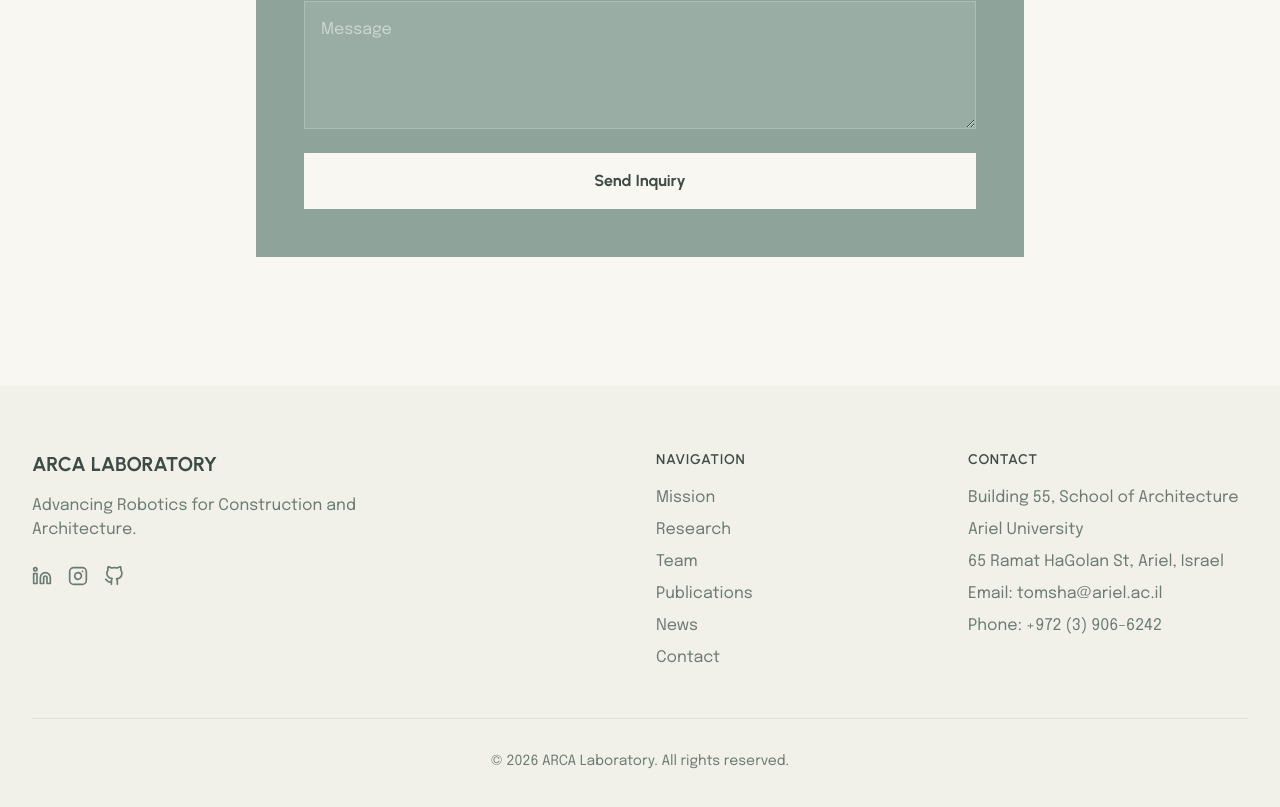
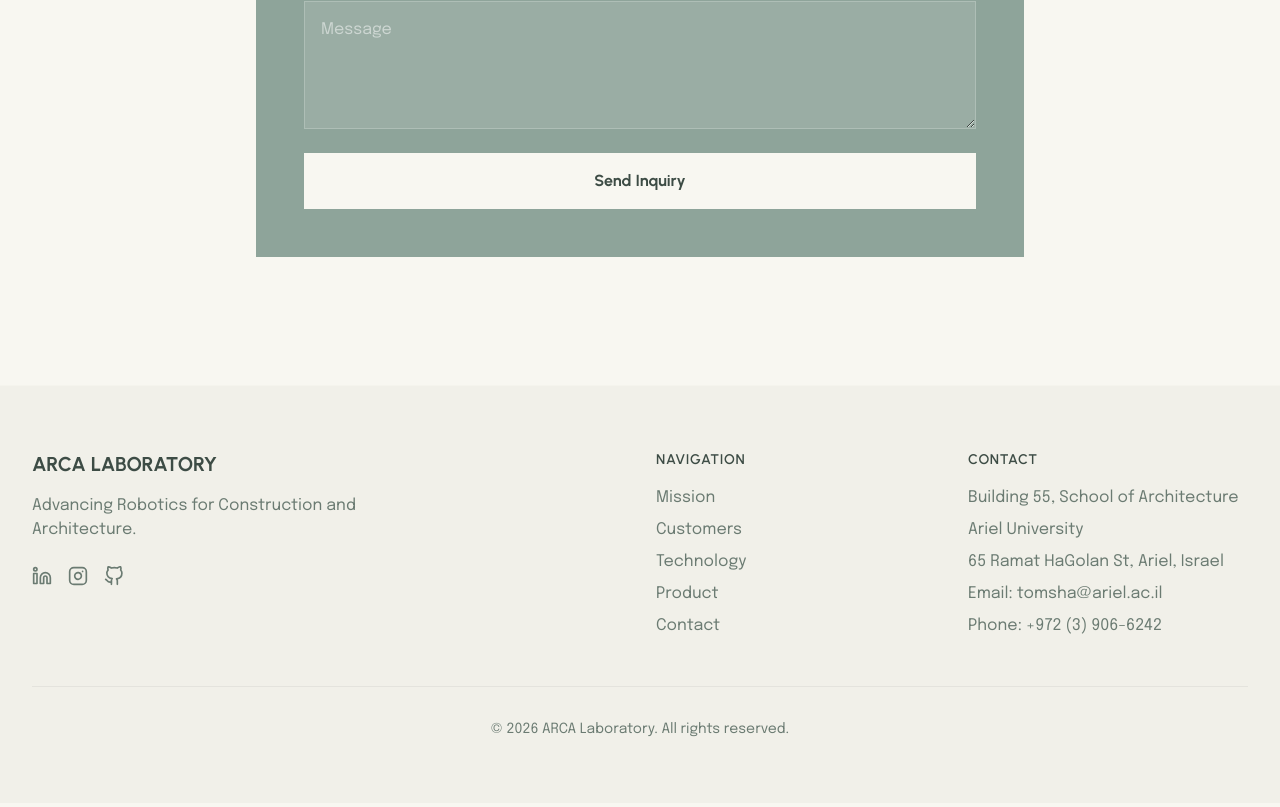
Before and after one commit to UD123/optical-mesh, a React (Vite) app: page / in a window 1280 px wide. Shown: the part 4588-5395 px from the top of the page. Built offline with nearby package versions, Linux system fonts and the light colour scheme.

Commit message:
Changes
Co-authored-by: tomshaked <8398235+tomshaked@users.noreply.github.com>

```diff
--- a/src/components/Footer.tsx
+++ b/src/components/Footer.tsx
@@ -46,11 +46,11 @@ const Footer = () => {
             <h3 className="text-sm font-semibold uppercase tracking-wider mb-4 text-foreground">Navigation</h3>
             <ul className="space-y-2">
               <li><button onClick={() => navigateToSection('mission')} className="text-muted-foreground hover:text-primary transition-colors bg-transparent border-none cursor-pointer">Mission</button></li>
-              <li><button onClick={() => navigateToSection('research')} className="text-muted-foreground hover:text-primary transition-colors bg-transparent border-none cursor-pointer">Research</button></li>
-              <li><button onClick={() => navigateToSection('team')} className="text-muted-foreground hover:text-primary transition-colors bg-transparent border-none cursor-pointer">Team</button></li>
-              <li><button onClick={() => navigateToSection('publications')} className="text-muted-foreground hover:text-primary transition-colors bg-transparent border-none cursor-pointer">Publications</button></li>
-              <li><button onClick={() => navigateToSection('news')} className="text-muted-foreground hover:text-primary transition-colors bg-transparent border-none cursor-pointer">News</button></li>
+              <li><button onClick={() => navigateToSection('customers')} className="text-muted-foreground hover:text-primary transition-colors bg-transparent border-none cursor-pointer">Customers</button></li>
+              <li><button onClick={() => navigateToSection('technology')} className="text-muted-foreground hover:text-primary transition-colors bg-transparent border-none cursor-pointer">Technology</button></li>
+              <li><button onClick={() => navigateToSection('product')} className="text-muted-foreground hover:text-primary transition-colors bg-transparent border-none cursor-pointer">Product</button></li>
               <li><button onClick={() => navigateToSection('contact')} className="text-muted-foreground hover:text-primary transition-colors bg-transparent border-none cursor-pointer">Contact</button></li>
+
             </ul>
           </div>
 
```
